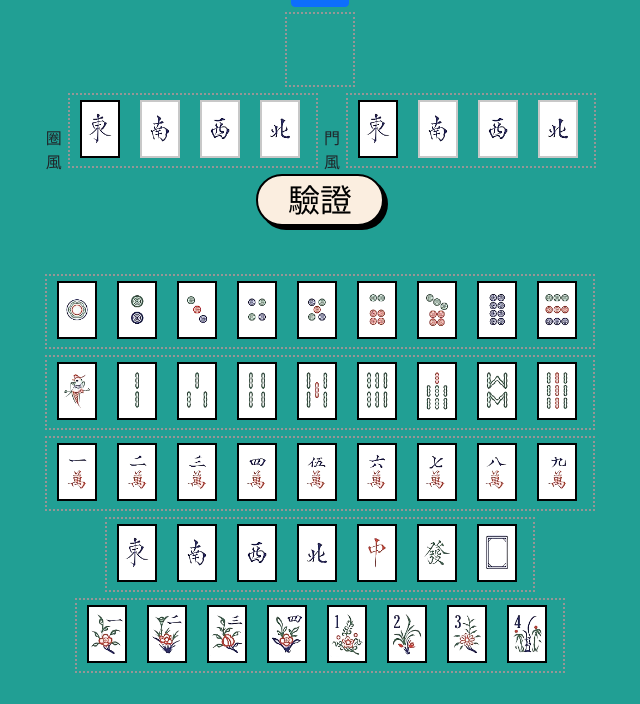
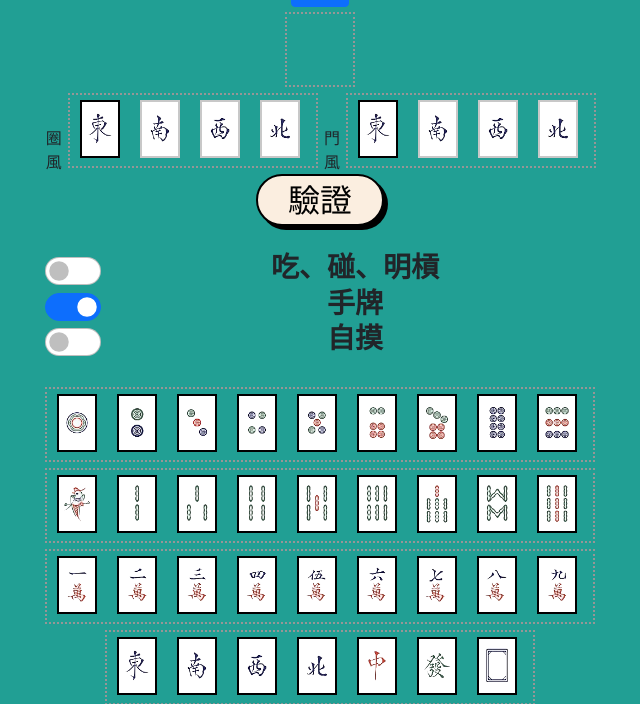
Before and after one commit to langley228/aien16-mahjong-ui, a Flask app: page /ans in a window 1280 px wide. Shown: the part 406-1110 px from the top of the page, without its empty margins (320-960 px from the left). Before the commit the page ends 1079 px from the top, so only its background shows below. Run offline with Flask 2, Linux system fonts and the light colour scheme.

Commit message:
恢復單擊選牌

```diff
--- a/mahjong/templates/ans.html
+++ b/mahjong/templates/ans.html
@@ -62,7 +62,7 @@
 <br>
   <div id="divSelTile" class="container">
     <!--  取消單擊選牌改用拖曳 display: none; -->
-    <div style="display: none;">
+    <div>
       <h3>
         <div class="form-check form-switch">
           <input class="form-check-input" type="radio" id="radio0" name="radioSel" value="0" data-group="outgroup">
@@ -284,7 +284,7 @@
       .find(".tile-div>img.tile")
       .click(function () {
         //取消單擊選牌改用拖曳
-        return;
+        //return;
         let $div = $(this).parent();
         let $img = $(this);
         let $checkbox = $('input[name="radioSel"]:checked');
```
